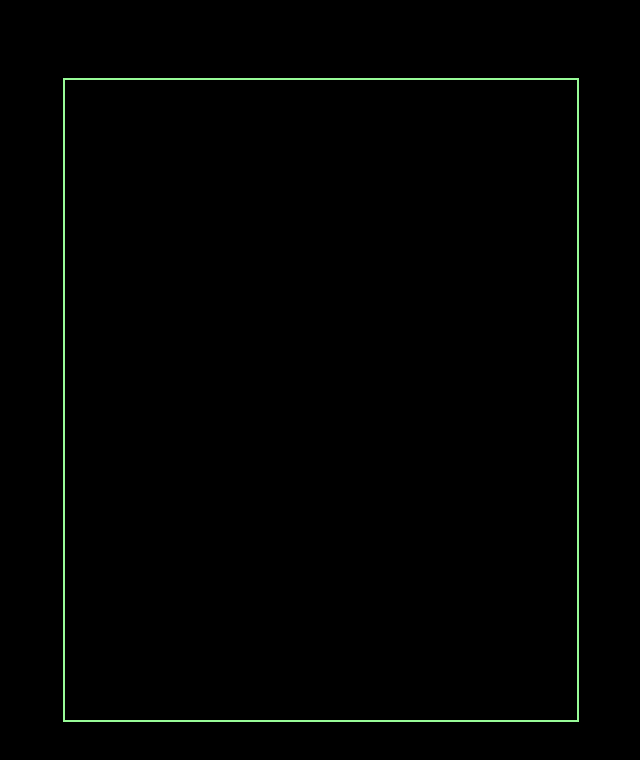
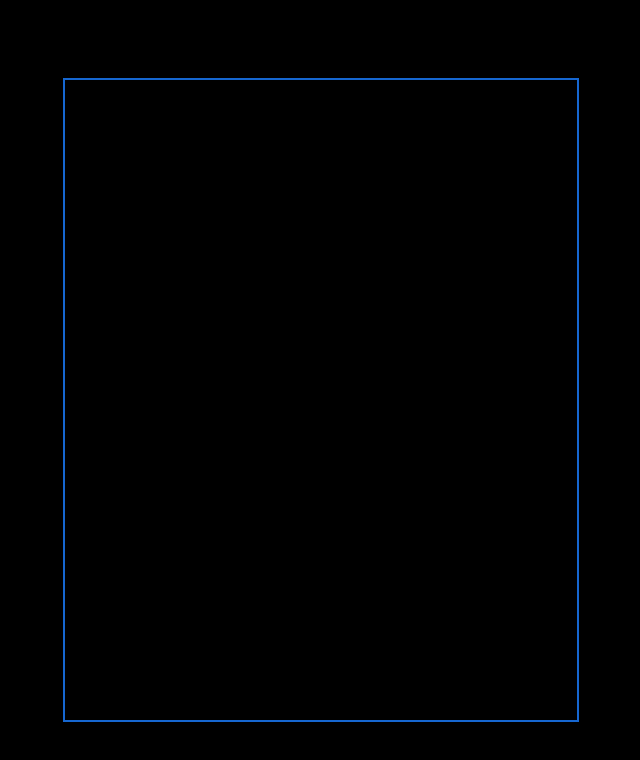
Before and after one commit to Kameal22/yahtzee-app, a React (Create React App) app: page / in a window 1280 px wide. Shown: the top 760 px of the page, without its empty margins (319-959 px from the left). Built offline with nearby package versions, Linux system fonts and the light colour scheme.

Commit message:
Started making die component

```diff
--- a/src/Yahtzee.js
+++ b/src/Yahtzee.js
@@ -5,7 +5,11 @@ class Yahtzee extends Component{
 
   render(){
     return(
-      <div className = "Yahtzee"></div>
+      <div className = "Yahtzee">
+
+
+
+      </div>
     )
   }
 }
--- a/src/gameStyles/index.css
+++ b/src/gameStyles/index.css
@@ -18,7 +18,7 @@ body {
   width: 40%;
   height: 80%;
   margin: 14vh auto;
-  border: 2px solid palegreen;
+  border: 2px solid rgb(22, 103, 209);
 }
 
 code {
```
Also changed, not shown: src/gameDices/Die.js (+30 -0 lines).
